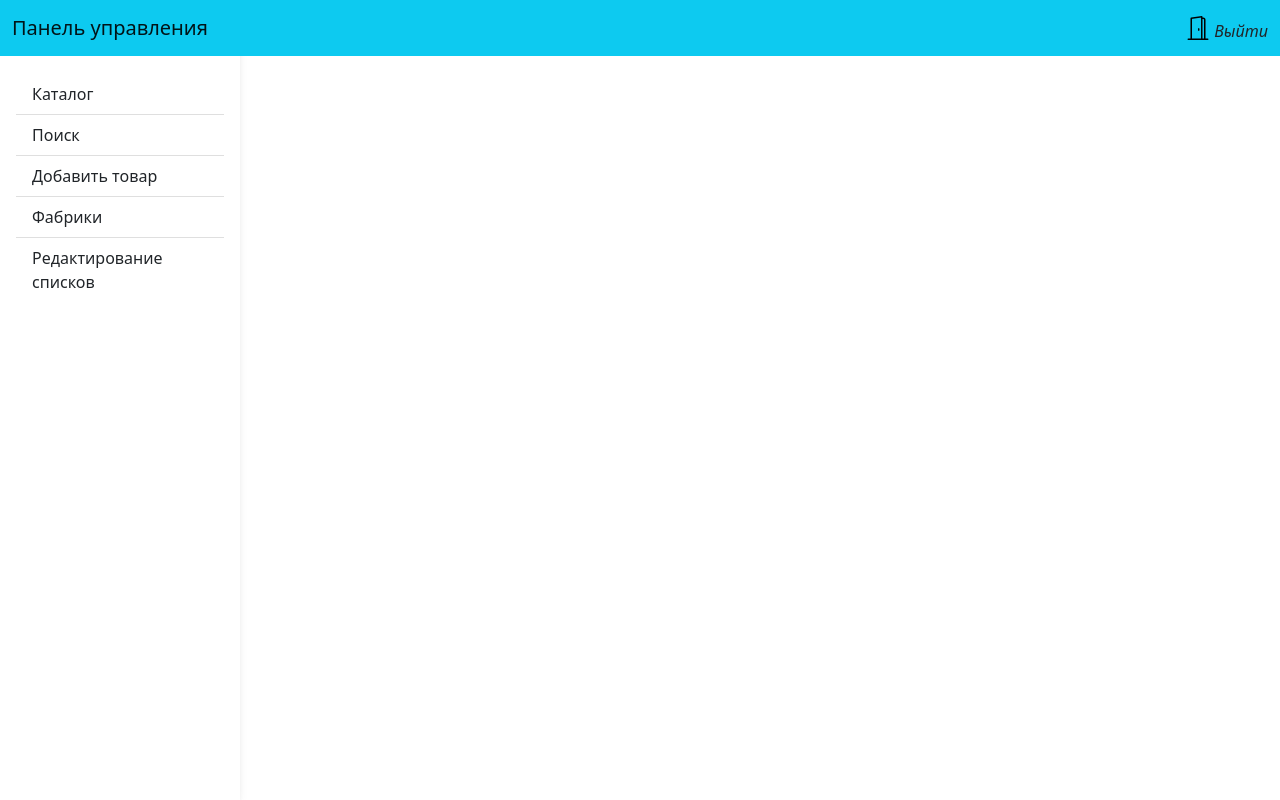
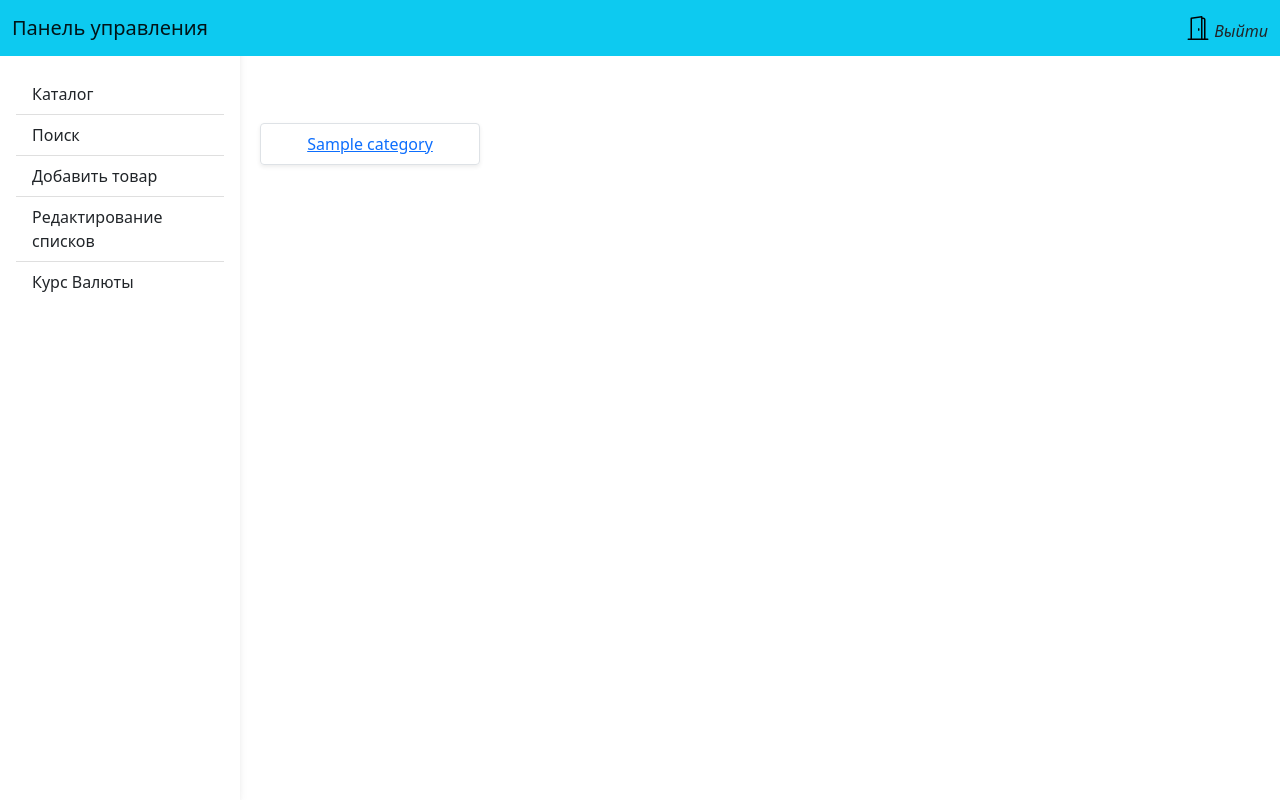
Before and after one commit to funny-octopus/flask_vue_qr, a Flask app: page /catalog in a window 1280 px wide. Run offline with Flask 2, Linux system fonts and the light colour scheme; a user stored in the database is signed in; tables that the repository leaves empty hold one stand-in row (values such as "Sample post").

Commit message:
Many fix

```diff
--- a/app/api/__init__.py
+++ b/app/api/__init__.py
@@ -4,7 +4,7 @@ from flask_restful import Resource
 from flask import request
 
 
-class Prod(Resource):
+class Item(Resource):
     def get(self, product_id):
         # prod = db.session.query(Product, Factory, Category, Country,\
         #                         Currency, Price_v, Collection)\
@@ -22,7 +22,6 @@ class Prod(Resource):
         return {'status':'ok',
                 'id':p.id,
                 'product':{
-                    'name':{'title':'Название','value':p.name},
                     'category':{'title':'Категория','value':ca.name, 'id':ca.id},
                     'article':{'title':'Артикул','value':p.article},
                     # 'factory':{'title':'Фабрика','value':f.name, 'id':f.id},
@@ -30,6 +29,7 @@ class Prod(Resource):
                     'country':{'title':'Страна','value':co.name, 'id':co.id},
                     # 'collection':{'title':'Коллекция','value':col.name, 'id':col.id},
                     'collection':{'title':'Коллекция','value':p.collection},
+                    'name':{'title':'Название','value':p.name},
                     'price':{'title':'Цена','value':p.price},
                     'price_v':{'title':'Ед.изм','value':pr.name, 'id':pr.id},
                     'currency':{'title':'Ден.ед.','value':cu.name,'id':cu.id},
@@ -66,7 +66,7 @@ class Prod(Resource):
             db.session.rollback()
             return {'status':'error',}
 
-rest_api.add_resource(Prod, '/api/item/<int:product_id>')
+rest_api.add_resource(Item, '/api/item/<int:product_id>')
 
 
 # class Factories(Resource):
@@ -84,7 +84,7 @@ class Categories(Resource):
         cs = [{'id':x.id, 'name':x.name} for x in c]
         return {'status':'ok', 'items':cs}
 
-rest_api.add_resource(Categories, '/api/categories')
+rest_api.add_resource(Categories, '/api/category/')
 
 
 # class Collections(Resource):
@@ -97,12 +97,12 @@ rest_api.add_resource(Categories, '/api/categories')
 
 
 class Products(Resource):
-    def get(self, collection_id):
-        collection = Collection.query.get(collection_id)
-        products = collection.products.all()
+    def get(self, category_id):
+        category = Category.query.get(category_id)
+        products = category.products.all()
         return {'status':'ok','items':[{'id':x.id, 'name':x.name} for x in products]}
 
-rest_api.add_resource(Products, '/api/products/<int:collection_id>')
+rest_api.add_resource(Products, '/api/products/<int:category_id>')
 
 
 class Countries(Resource):
--- a/app/main/routes.py
+++ b/app/main/routes.py
@@ -1,4 +1,5 @@
 import os
+import math
 from app import app, db
 from app.main import bp
 from app.models import *
@@ -17,6 +18,18 @@ def index():
 @bp.route('/item/<ident>', methods=['GET', 'POST'])
 def item(ident):
     product = Product.query.get_or_404(ident)
+    course = Ruble_course.query.order_by(Ruble_course.id.desc()).first()
+    cur = Currency.query.filter_by(id=product.price_m).first()
+    if cur.name.lower() == 'доллар':
+        k = course.dollar
+    elif cur.name.lower() == 'евро':
+        k = course.euro
+    else:
+        k = '1'
+    k = k.replace(',', '.')
+    price = (float(product.price)*float(k))*((float(product.percent)/100)+1.0)
+    price = math.ceil(price)
+    print(price)
     # items = db.session.query(Product, Factory, Country)\
             # .join(Factory)\
     items = db.session.query(Product, Country)\
@@ -43,7 +56,7 @@ def item(ident):
         return render_template('main/managed_item.html', product=items[0], ident=ident, form=form)
     else:
         # return render_template('main/item.html', product=items[0], factory=items[1], country=items[2])
-        return render_template('main/item.html', product=items[0], country=items[1])
+        return render_template('main/item.html', product=items[0], country=items[1], price=price)
 
 
 @bp.route('/add/', methods=['GET', 'POST'])
--- a/app/static/main/catalog.js
+++ b/app/static/main/catalog.js
@@ -3,49 +3,30 @@ var appp = new Vue({
     delimiters:['[[',']]'],
     data:{
         items:null,
-        cur_cat:'factory',
-        f_id:null,
         link_back:false,
+        cur_cat:'category',
 
     },
     methods:{
         get_items:function(id){
-            switch(this.cur_cat){
-                case 'factory':
-                    axios.get('/api/collections/'+id)
-                        .then(response => this.items = response.data.items);
-                    this.cur_cat = 'collection';
-                    this.f_id = id;
-                    this.link_back = true;
-                    break;
-                case 'collection':
-                    this.cur_cat = 'product';
-                    axios.get('/api/products/'+id)
-                        .then(response => this.items = response.data.items);
-                    break;
-            };
+            this.cur_cat = 'product';
+            this.link_back = true;
+            axios.get('/api/products/'+id)
+                    .then(response => this.items = response.data.items);
         },
         change_cur_cat:function(){
-            switch(this.cur_cat){
-                case 'collection':
-                    axios.get('/api/factories')
-                        .then(response => this.items = response.data.items);
-                    this.link_back = false;
-                    this.cur_cat = 'factory';
-                    break;
-                case 'product':
-                    axios.get('/api/collections/'+this.f_id)
-                        .then(response => this.items = response.data.items);
-                    this.cur_cat = 'collection';
-                    break;
-            };
+            this.cur_cat = 'category';
+            this.link_back = false;
+            axios.get('/api/category/')
+                .then(response => this.items = response.data.items);
         },
         redirect_to_item:function(product_id){
+            console.log('сработала функция');
             window.location.replace('/item/' + product_id);
         },
     },
     mounted(){
-        axios.get('/api/factories')
+        axios.get('/api/category/')
             .then(response => this.items = response.data.items);
     },
 
--- a/app/templates/base.html
+++ b/app/templates/base.html
@@ -33,10 +33,10 @@
                     <span>Добавить товар</span>
                 </a>
                 <a class="list-group-item list-group-item-action py-2 ripple" href='#'>
-                    <span>Фабрики</span>
+                    <span>Редактирование списков</span>
                 </a>
                 <a class="list-group-item list-group-item-action py-2 ripple" href='#'>
-                    <span>Редактирование списков</span>
+                    <span>Курс Валюты</span>
                 </a>
             </div>
         </div>
--- a/app/templates/main/catalog.html
+++ b/app/templates/main/catalog.html
@@ -11,11 +11,11 @@
         <a href="#" class="link-primary" v-show="link_back" @click="change_cur_cat()"><i class="bi bi-arrow-left" style="font-size:1.5rem;"></i></a>
     </div>
     <div class="row row-cols-1 row-cols-sm-2 row-cols-md-4">
-        <div v-for="item in items" >
-            <a v-if="cur_cat==='product'" class="col m-2 border rounded shadow-sm p-2 text-center d-block" href="#" @click="redirect_to_item(item.id)">
+        <div v-for="item in items">
+            <a :href="'/item/'+item.id" v-if="cur_cat==='product'" class="col m-2 border rounded shadow-sm p-2 text-center d-block" key="prod">
                 [[ item.name ]]
             </a>
-            <a  v-else href="#" class="col m-2 border rounded shadow-sm p-2 text-center d-block" @click="get_items(item.id)">
+            <a href="#" v-else class="col m-2 border rounded shadow-sm p-2 text-center d-block" @click="get_items(item.id)" key="cat">
                 [[ item.name ]]
             </a>
         </div>
--- a/app/templates/main/item.html
+++ b/app/templates/main/item.html
@@ -23,7 +23,7 @@
                 </li>
                 <li class="list-group-item d-flex justify-content-between">
                     <span><strong>Цена:</strong></span>
-                    <span>{{product.price}}</span>
+                    <span class="h4"><strong>{{price}} руб.</strong></span>
                 </li>
                 <li class="list-group-item d-flex justify-content-between">
                     <span><strong>Количество в упаковке:</strong></span>
--- a/app/templates/main/managed_item.html
+++ b/app/templates/main/managed_item.html
@@ -30,6 +30,7 @@
                              @change="changes_flag=false">
                         <option v-for="val in items.items[name]" >[[ val ]]</option>
                     </select>
+                    <input class="w-50" v-else-if="name === 'article'" type="text" v-model="resp.product[name].value" @change="changes_flag=false" readOnly="true"/>
                     <input class="w-50" v-else type="text" v-model="resp.product[name].value" @change="changes_flag=false"/>
                 </li>
             </ul>
--- a/app/utils.py
+++ b/app/utils.py
@@ -31,7 +31,7 @@ def get_currency()->tuple:
     второй: курс евро --//--
     '''
     url = 'http://www.cbr.ru/scripts/XML_daily.asp?'
-    request = requests.get(url, params)
+    request = requests.get(url)
     soup = bs(request.content, 'xml')
     find_usd = soup.find(ID='R01235').Value.string
     find_eur = soup.find(ID='R01239').Value.string
```
Also changed, not shown: app/models.py (+13 -0 lines), 1 other file.
